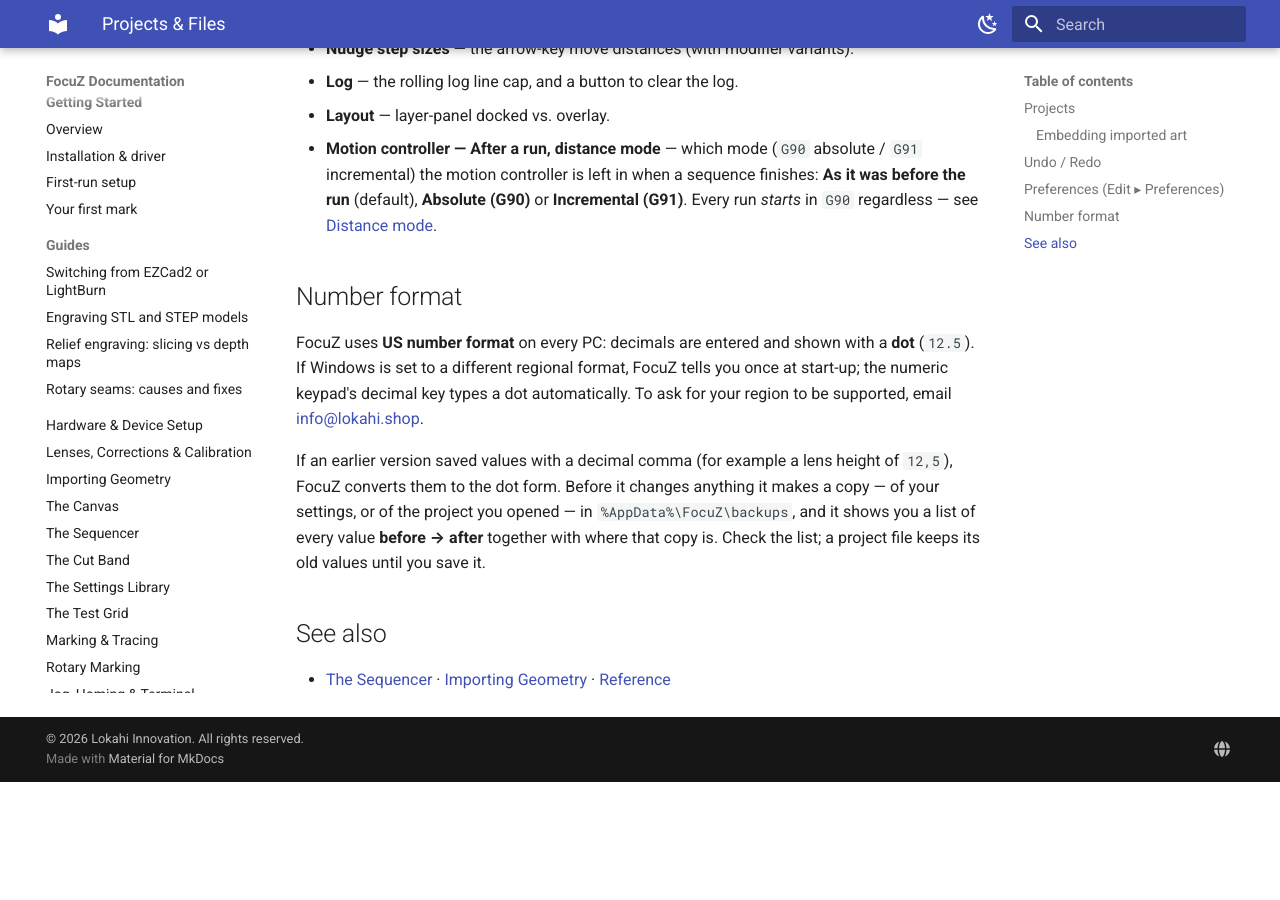
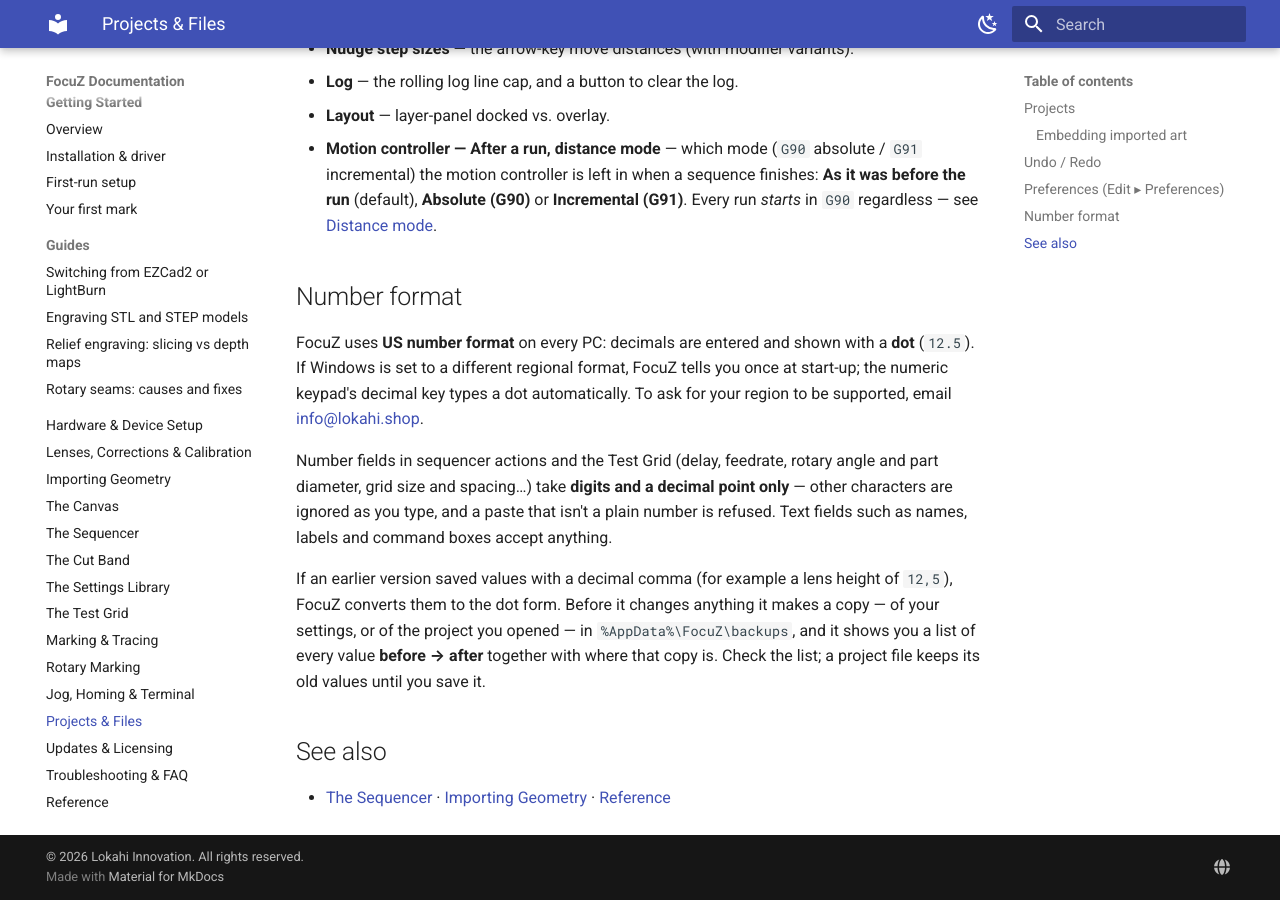
Before and after one commit to Lokahi-Shop/focuz-docs, an MkDocs documentation site: the page built from docs/projects-files.md, in a window 1280 px wide and 900 px high, scrolled down 1000 px. Built offline with MkDocs 1.6.1 and Material for MkDocs 9.7.7, drawn with Linux system fonts in a browser that asks for light colours; before the commit the page ends 1782 px from its top, so only the background shows below that.

Commit message:
Number format: number fields accept digits and a decimal point only
Co-Authored-By: Claude Fable 5.1 <noreply@anthropic.com>

```diff
--- a/docs/projects-files.md
+++ b/docs/projects-files.md
@@ -44,6 +44,11 @@ If Windows is set to a different regional format, FocuZ tells you once at start-
 keypad's decimal key types a dot automatically. To ask for your region to be supported, email
 [info@lokahi.shop](mailto:info@lokahi.shop).
 
+Number fields in sequencer actions and the Test Grid (delay, feedrate, rotary angle and part
+diameter, grid size and spacing…) take **digits and a decimal point only** — other characters are
+ignored as you type, and a paste that isn't a plain number is refused. Text fields such as names,
+labels and command boxes accept anything.
+
 If an earlier version saved values with a decimal comma (for example a lens height of `12,5`),
 FocuZ converts them to the dot form. Before it changes anything it makes a copy — of your settings,
 or of the project you opened — in `%AppData%\FocuZ\backups`, and it shows you a list of every value
```
